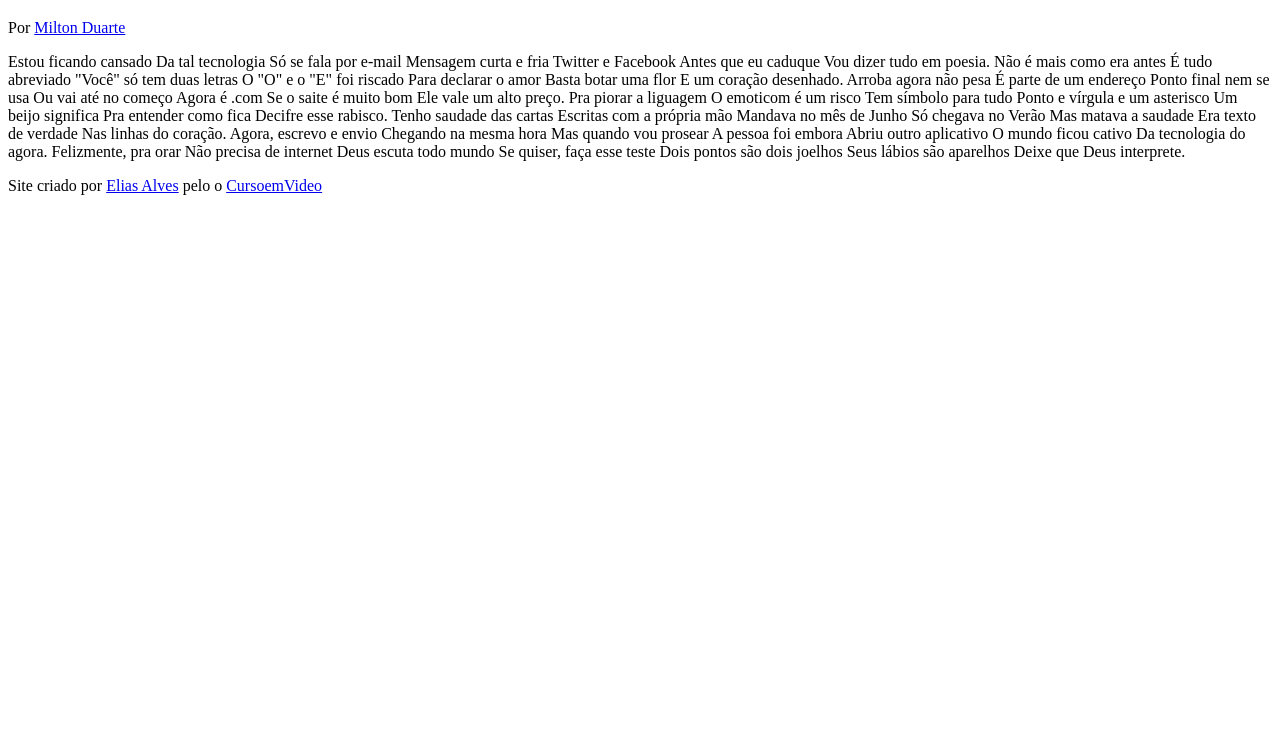
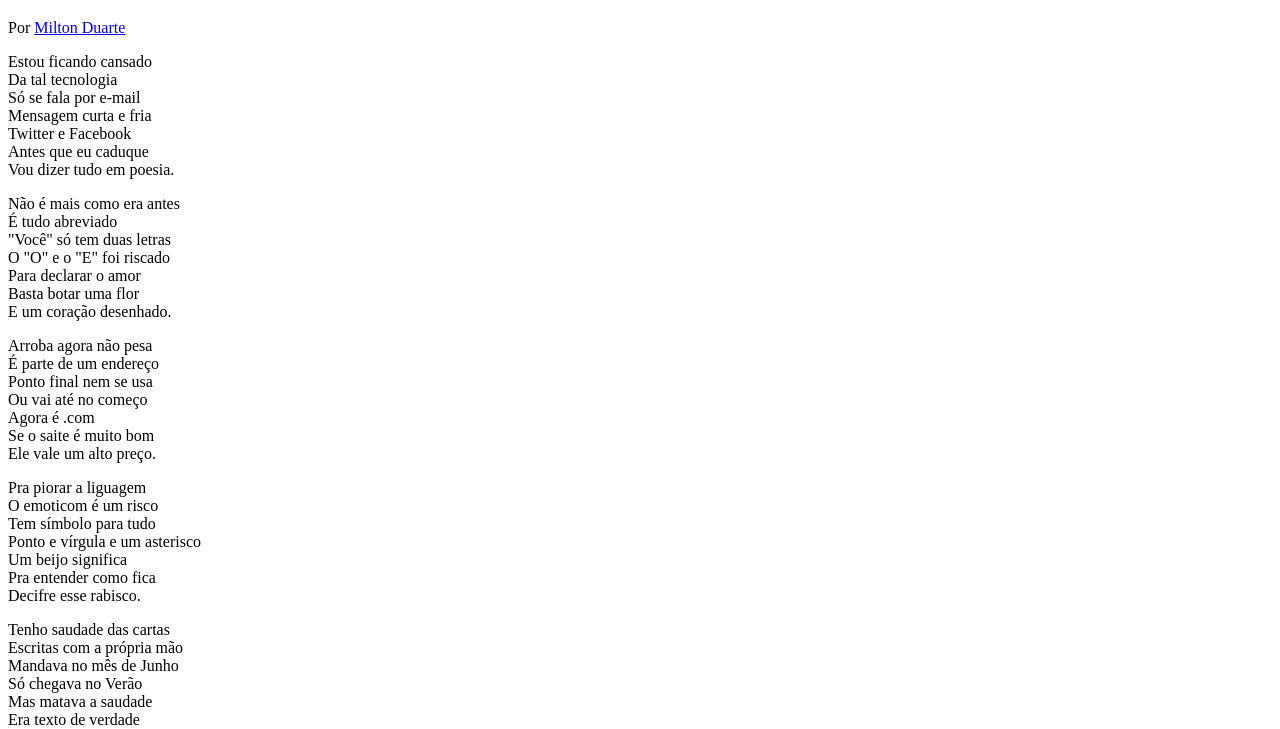
Before and after one commit to lias-alves/projeto-cordel-moderno, a plain HTML site: page index.html in a window 1280 px wide. Shown: the part 61-790 px from the top of the page. Drawn offline with Linux system fonts and the light colour scheme.

Commit message:
ATUALIZACAO

```diff
--- /dev/null
+++ b/esilo/style.css
@@ -0,0 +1 @@
+@charset "UTF-8";
--- a/index.html
+++ b/index.html
@@ -4,6 +4,7 @@
     <meta charset="UTF-8">
     <meta http-equiv="X-UA-Compatible" content="IE=edge">
     <meta name="viewport" content="width=device-width, initial-scale=1.0">
+    <link rel="stylesheet" href="esilo/style.css">
     <title>Cordel Moderno</title>
 </head>
 <body>
@@ -12,59 +13,87 @@
         <p>Por <a href="https://www.recantodasletras.com.br/poesias/3186743" target="_blank">Milton Duarte</a></p>
     </header>
 
-            Estou ficando cansado
-            Da tal tecnologia
-            Só se fala por e-mail
-            Mensagem curta e fria
-            Twitter e Facebook
-            Antes que eu caduque
+            <section>
+                <p>
+                    Estou ficando cansado <br>
+                    Da tal tecnologia <br>
+                    Só se fala por e-mail <br>
+                    Mensagem curta e fria <br>
+                    Twitter e Facebook <br>
+                    Antes que eu caduque <br>
                     Vou dizer tudo em poesia.
+                </p>
+            </section>
 
-            Não é mais como era antes
-            É tudo abreviado
-            "Você" só tem duas letras
-            O "O" e o "E" foi riscado
-            Para declarar o amor
-            Basta botar uma flor
+            <section>
+                <p>
+                    Não é mais como era antes <br>
+                    É tudo abreviado <br>
+                    "Você" só tem duas letras <br>
+                    O "O" e o "E" foi riscado <br>
+                    Para declarar o amor <br>
+                    Basta botar uma flor <br>
                     E um coração desenhado.
-            Arroba agora não pesa
-            É parte de um endereço
-            Ponto final nem se usa
-            Ou vai até no começo
-            Agora é .com
-            Se o saite é muito bom
+                </p>
+            </section>
+
+
+            <section>
+                <p>
+                    Arroba agora não pesa <br>
+                    É parte de um endereço <br>
+                    Ponto final nem se usa <br>
+                    Ou vai até no começo <br>
+                    Agora é .com <br>
+                    Se o saite é muito bom <br>
                     Ele vale um alto preço.
+                </p>
 
-            Pra piorar a liguagem
-            O emoticom é um risco
-            Tem símbolo para tudo
-            Ponto e vírgula e um asterisco
-            Um beijo significa
-            Pra entender como fica
+                <p>
+                    Pra piorar a liguagem <br>
+                    O emoticom é um risco <br>
+                    Tem símbolo para tudo <br>
+                    Ponto e vírgula e um asterisco <br>
+                    Um beijo significa <br>
+                    Pra entender como fica <br>
                     Decifre esse rabisco.
+                </p>
+            </section>
 
-            Tenho saudade das cartas
-            Escritas com a própria mão
-            Mandava no mês de Junho
-            Só chegava no Verão
-            Mas matava a saudade
-            Era texto de verdade
+            <section>
+                <p>
+                    Tenho saudade das cartas <br>
+                    Escritas com a própria mão <br>
+                    Mandava no mês de Junho <br>
+                    Só chegava no Verão <br>
+                    Mas matava a saudade <br>
+                    Era texto de verdade <br>
                     Nas linhas do coração.
-            Agora, escrevo e envio
-            Chegando na mesma hora
-            Mas quando vou prosear
-            A pessoa foi embora
-            Abriu outro aplicativo
-            O mundo ficou cativo
+                </p>
+            </section>
+
+
+            <section>
+                <p>
+                    Agora, escrevo e envio <br>
+                    Chegando na mesma hora <br>
+                    Mas quando vou prosear <br>
+                    A pessoa foi embora <br>
+                    Abriu outro aplicativo <br>
+                    O mundo ficou cativo <br>
                     Da tecnologia do agora.
+                </p>
 
-            Felizmente, pra orar
-            Não precisa de internet
-            Deus escuta todo mundo
-            Se quiser, faça esse teste
-            Dois pontos são dois joelhos
-            Seus lábios são aparelhos
+                <p>
+                    Felizmente, pra orar <br>
+                    Não precisa de internet <br>
+                    Deus escuta todo mundo <br>
+                    Se quiser, faça esse teste <br>
+                    Dois pontos são dois joelhos <br>
+                    Seus lábios são aparelhos <br>
                     Deixe que Deus interprete.
+                </p>
+            </section>
 
     <footer>
         <p>Site criado por <a href="https://github.com/lias-alves" target="_blank">Elias Alves</a> pelo o <a href="https://www.youtube.com/c/CursoemV%C3%ADdeo" target="_blank">CursoemVideo</a></p>
```
Lines whose indentation alone changed are shown as unchanged.
